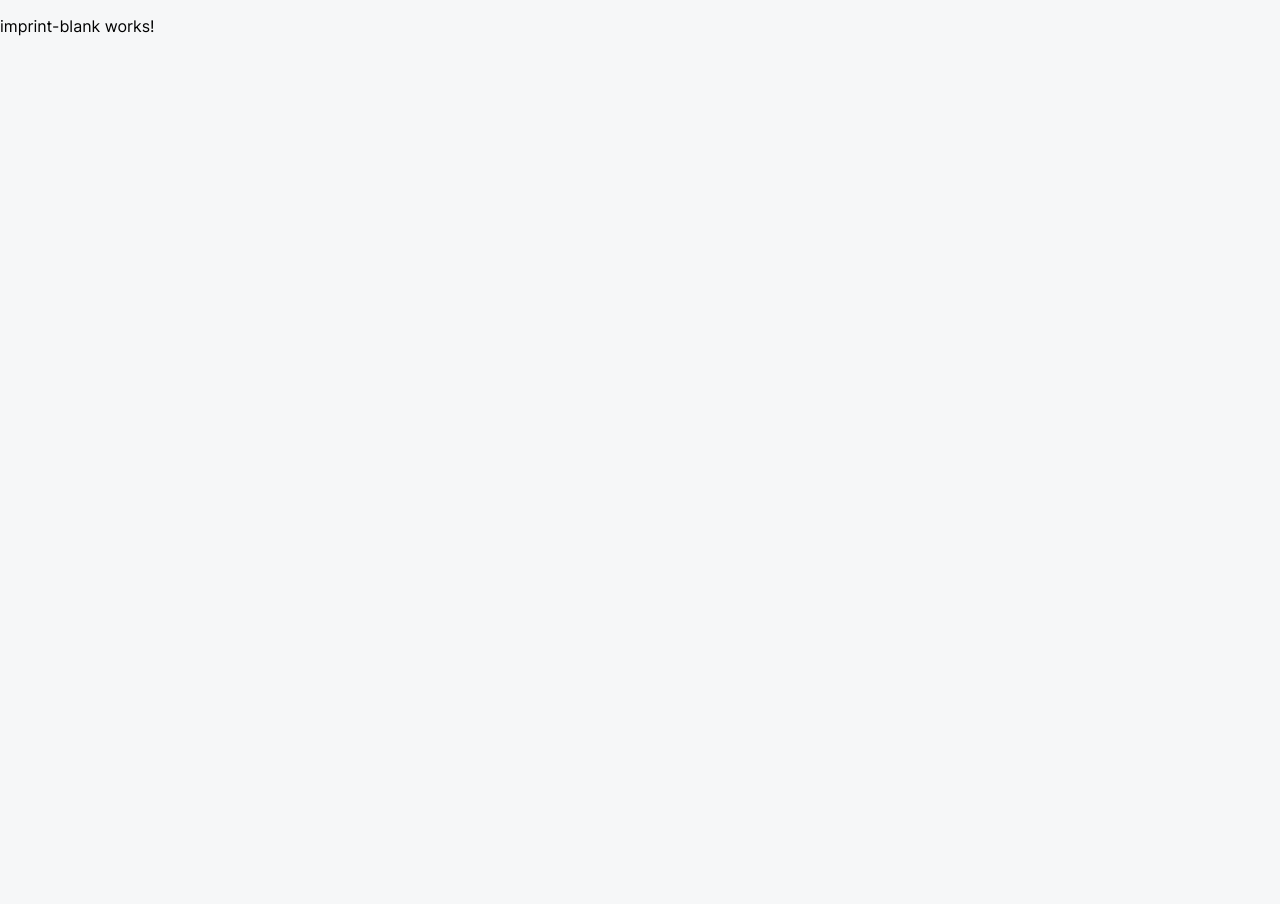
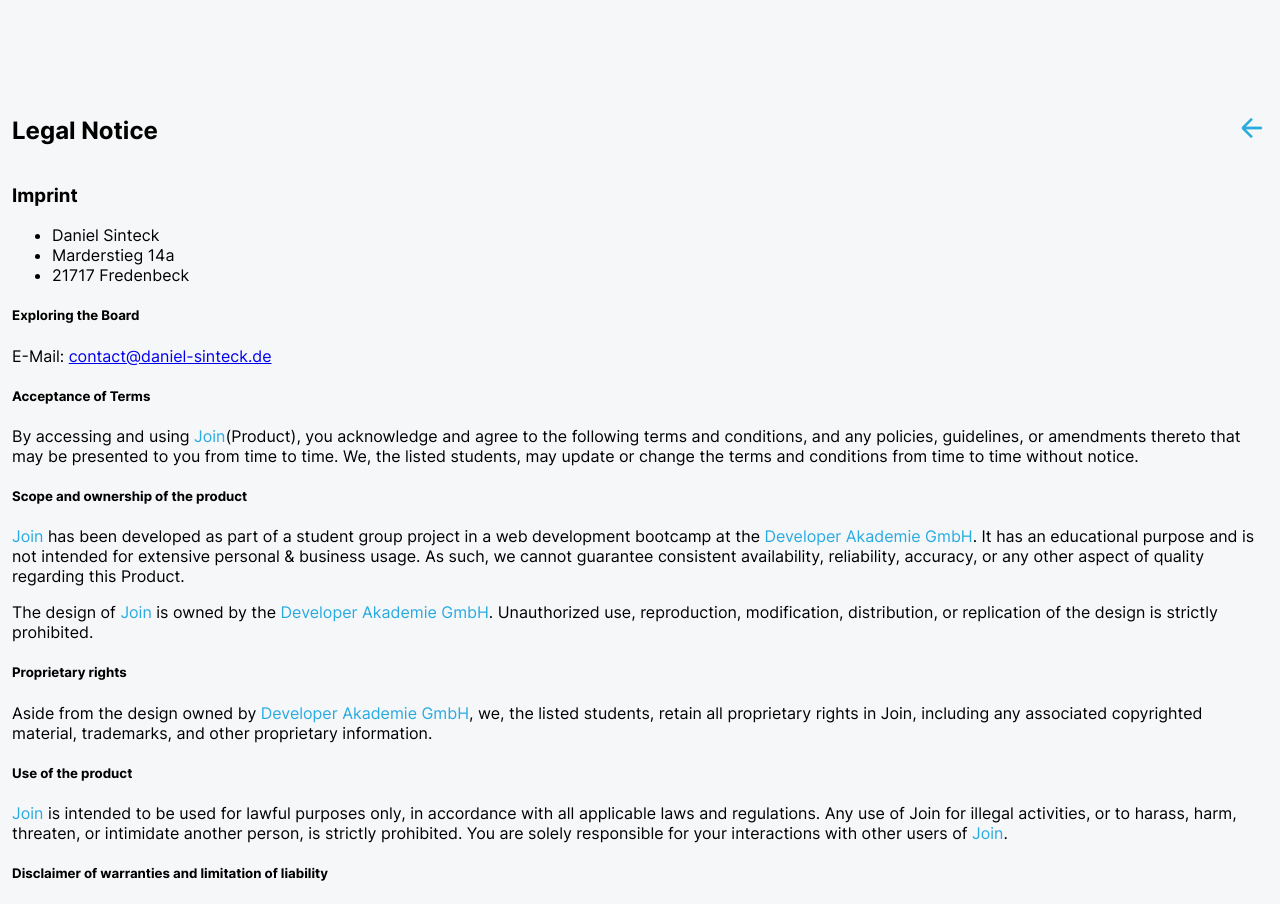
Before and after one commit to D4t3ck/angular-join, an Angular app: page /imprint-blank in a window 1280 px wide. Shown: the top 904 px of the page. Before the commit the page ends 816 px from the top, so only its background shows below. Built offline with nearby package versions, Linux system fonts and the light colour scheme.

Commit message:
++ imprint blank content;

```diff
--- a/src/app/user-informations/imprint-blank/imprint-blank.component.html
+++ b/src/app/user-informations/imprint-blank/imprint-blank.component.html
@@ -1 +1,103 @@
-<p>imprint-blank works!</p>
+<!-- blank Nav & Header -->
+
+<section>
+  <div class="content">
+    <div class="main-sidecontent-container">
+      <div class="header-container">
+        <h1>Legal Notice</h1>
+
+        <div (click)="navigateBack()">
+          <img src="/img/arrow_back.png" alt="Back" />
+        </div>
+
+      </div>
+      <h3>Imprint</h3>
+
+      <ul>
+        <li>Daniel Sinteck</li>
+
+        <li>Marderstieg 14a</li>
+        <li>21717 Fredenbeck</li>
+      </ul>
+
+      <h5>Exploring the Board</h5>
+      <p>
+        E-Mail:&nbsp;<a href="mailto:contact@daniel-sinteck.de"
+          >contact&#64;daniel-sinteck.de</a
+        >
+      </p>
+
+      <h5>Acceptance of Terms</h5>
+      <p>
+        By accessing and using <mark>Join</mark>(Product), you acknowledge and
+        agree to the following terms and conditions, and any policies,
+        guidelines, or amendments thereto that may be presented to you from time
+        to time. We, the listed students, may update or change the terms and
+        conditions from time to time without notice.
+      </p>
+
+      <h5>Scope and ownership of the product</h5>
+      <p>
+        <mark>Join</mark> has been developed as part of a student group project
+        in a web development bootcamp at the
+        <mark>Developer Akademie GmbH</mark>. It has an educational purpose and
+        is not intended for extensive personal & business usage. As such, we
+        cannot guarantee consistent availability, reliability, accuracy, or any
+        other aspect of quality regarding this Product.
+      </p>
+
+      <p>
+        The design of <mark>Join</mark> is owned by the
+        <mark>Developer Akademie GmbH</mark>. Unauthorized use, reproduction,
+        modification, distribution, or replication of the design is strictly
+        prohibited.
+      </p>
+
+      <h5>Proprietary rights</h5>
+      <p>
+        Aside from the design owned by <mark>Developer Akademie GmbH</mark>, we,
+        the listed students, retain all proprietary rights in Join, including
+        any associated copyrighted material, trademarks, and other proprietary
+        information.
+      </p>
+
+      <h5>Use of the product</h5>
+      <p>
+        <mark>Join</mark> is intended to be used for lawful purposes only, in
+        accordance with all applicable laws and regulations. Any use of Join for
+        illegal activities, or to harass, harm, threaten, or intimidate another
+        person, is strictly prohibited. You are solely responsible for your
+        interactions with other users of <mark>Join</mark>.
+      </p>
+
+      <h5>Disclaimer of warranties and limitation of liability</h5>
+      <p>
+        <mark>Join</mark> is provided "as is" without warranty of any kind,
+        whether express or implied, including but not limited to the implied
+        warranties of merchantability, fitness for a particular purpose, and
+        non-infringement. In no event will we, the listed students, or the
+        <mark>Developer Akademie</mark>, be liable for any direct, indirect,
+        incidental, special, consequential or exemplary damages, including but
+        not limited to, damages for loss of profits, goodwill, use, data, or
+        other intangible losses, even if we have been advised of the possibility
+        of such damages, arising out of or in connection with the use or
+        performance of <mark>Join</mark>.
+      </p>
+
+      <h5>Indemnity</h5>
+      <p>
+        You agree to indemnify, defend and hold harmless us, the listed
+        students, the <mark>Developer Akademie</mark>, and our affiliates,
+        partners, officers, directors, agents, and employees, from and against
+        any claim, demand, loss, damage, cost, or liability (including
+        reasonable legal fees) arising out of or relating to your use of Join
+        and/or your breach of this Legal Notice. For any questions or notices,
+        please contact us at
+        <a href="mailto:contact@daniel-sinteck.de"
+          >contact&#64;daniel-sinteck.de</a
+        >. <br /><br />
+        Date: May 21, 2024
+      </p>
+    </div>
+  </div>
+</section>
--- a/src/app/user-informations/imprint-blank/imprint-blank.component.scss
+++ b/src/app/user-informations/imprint-blank/imprint-blank.component.scss
@@ -0,0 +1,92 @@
+@import "../../shared/SCSS/colors.scss";
+@import "../../shared/SCSS/mixins.scss";
+@import "../../shared/SCSS/variables.scss";
+
+.content {
+    width: 100%;
+    height: 100%;
+    background-color: $clr-bg;
+    display: grid;
+    grid-template-rows: 96px 1fr;
+    grid-template-columns: 232px 1fr;
+    grid-template-areas:
+      "header header "
+      "sidebar content";
+
+    @media(max-width: 1440px) {
+      grid-template-columns: 12px 1fr 12px;
+      grid-template-rows: 96px 1fr 80px;
+      height: auto;
+      grid-template-areas:
+        "leftspace header rightspace "
+        "leftspace content rightspace "
+        "navbar navbar navbar ";
+    }
+
+    @media (max-width: 490px) {
+      grid-template-columns: 5px 1fr 5px;
+    }
+  }
+
+  .main-sidecontent-container {
+    grid-area: content;
+    width: calc(100vw - 232px);
+    height: calc(100vh - 96px);
+    overflow-y: scroll;
+    padding-left: 96px;
+    padding-right: 96px;
+
+    @media(max-width: 1440px) {
+      width: 100%;
+      height: auto;
+      margin-inline: auto;
+      padding: 0;
+      overflow-y: auto
+    }
+  }
+
+  mark {
+    color: $clr-light-blue;
+    background-color: transparent;
+  }
+
+  /* Scrollbar */
+  .main-sidecontent-container::-webkit-scrollbar {
+    scrollbar-width: 0px;
+  }
+
+  .header-container {
+    display: flex;
+    justify-content: space-between;
+    align-items: center;
+  }
+
+
+  @media (max-width: 1200px) {
+
+
+    .header-container h1 {
+      margin-top: 48px;
+      margin-bottom: 32px;
+      font-size: 32px;
+    }
+  }
+
+
+  @media (max-width: 1200px) {
+
+
+
+    h1 {
+        font-size: 32px;
+    }
+
+    h3 {
+        font-size: 20px;
+    }
+
+  }
+
+  .router-link{
+    cursor: pointer;
+  }
--- a/src/app/user-informations/imprint-blank/imprint-blank.component.ts
+++ b/src/app/user-informations/imprint-blank/imprint-blank.component.ts
@@ -1,12 +1,17 @@
 import { Component } from '@angular/core';
+import { Location } from '@angular/common';
 
 @Component({
   selector: 'app-imprint-blank',
   standalone: true,
   imports: [],
   templateUrl: './imprint-blank.component.html',
-  styleUrl: './imprint-blank.component.scss'
+  styleUrl: './imprint-blank.component.scss',
 })
 export class ImprintBlankComponent {
+  constructor(private _location: Location) {}
 
+  navigateBack() {
+    this._location.back();
+  }
 }
--- a/src/app/user-informations/imprint/imprint.component.html
+++ b/src/app/user-informations/imprint/imprint.component.html
@@ -7,9 +7,10 @@
       <div class="header-container">
         <h1>Legal Notice</h1>
 
-        <a routerLinkActive="router-link-active" href="index.html"
-          ><img src="/img/arrow_back.png" alt="Back"
-        /></a>
+        <div (click)="navigateBack()">
+          <img src="/img/arrow_back.png" alt="Back" />
+        </div>
+
       </div>
       <h3>Imprint</h3>
 
--- a/src/app/user-informations/imprint/imprint.component.ts
+++ b/src/app/user-informations/imprint/imprint.component.ts
@@ -1,14 +1,19 @@
 import { Component } from '@angular/core';
-import { NavbarComponent } from "../../shared/components/navbar/navbar.component";
-import { HeaderComponent } from "../../shared/components/header/header.component";
+import { Location } from '@angular/common';
+import { NavbarComponent } from '../../shared/components/navbar/navbar.component';
+import { HeaderComponent } from '../../shared/components/header/header.component';
 
 @Component({
   selector: 'app-imprint',
   standalone: true,
   imports: [NavbarComponent, HeaderComponent],
   templateUrl: './imprint.component.html',
-  styleUrl: './imprint.component.scss'
+  styleUrl: './imprint.component.scss',
 })
 export class ImprintComponent {
+  constructor(private _location: Location) {}
 
+  navigateBack() {
+    this._location.back();
+  }
 }
```
